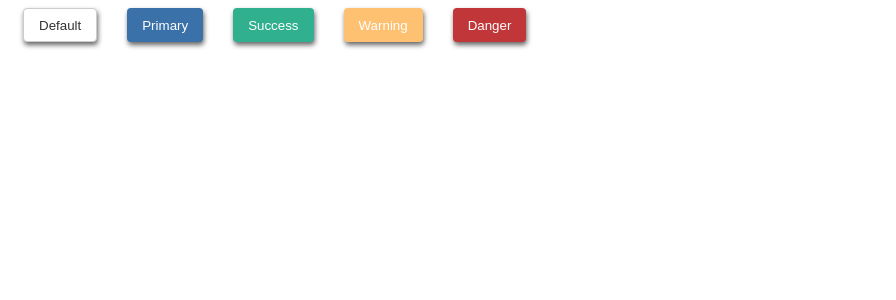
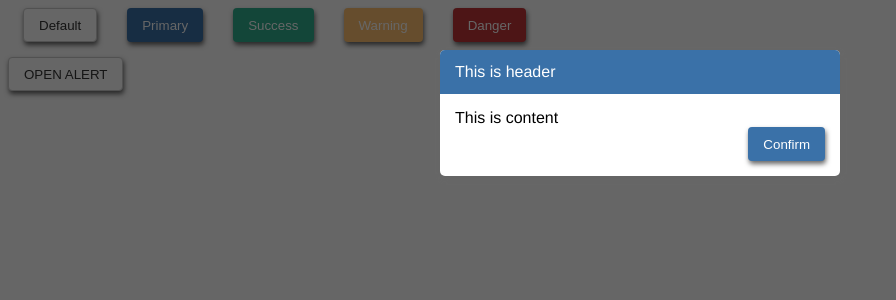
Before and after one commit to chrischen0405/chris-ui, a Vue app: page / in a window 1280 px wide. Shown: the top 300 px of the page, without its empty margins (0-896 px from the left). Built offline with nearby package versions, Linux system fonts and the light colour scheme.

Commit message:
feat: add ChrisAlert

```diff
--- a/src/App.vue
+++ b/src/App.vue
@@ -17,6 +17,21 @@
                 Danger
             </chris-button>
         </div>
+        <chris-button @click="openAlert">OPEN ALERT</chris-button>
+        <chris-alert
+                ref="chrisAlert"
+                type="primary"
+                @confirm="confirmAlert">
+            <template #header>
+                This is header
+            </template>
+            <template #content>
+                This is content
+            </template>
+            <template #btnText>
+                Confirm
+            </template>
+        </chris-alert>
     </div>
 </template>
 
@@ -27,6 +42,12 @@ export default {
     methods: {
         onClick (type) {
             console.log('click!', type)
+        },
+        openAlert () {
+            this.$refs.chrisAlert.openAlert()
+        },
+        confirmAlert () {
+            console.log('confirm alert')
         }
     }
 }
@@ -42,6 +63,7 @@ export default {
 .btn-list {
     display: flex;
     flex-direction: row;
+    margin-bottom: 15px;
     .chris-button {
         margin: 0 15px;
     }
--- /dev/null
+++ b/src/libs/chris-ui/chris-alert/index.vue
@@ -0,0 +1,131 @@
+<template>
+    <div
+            class="chris-alert"
+            v-show="visible"
+            :class="[
+                `alert-${ type }`
+            ]">
+        <div class="chris-alert-inner">
+            <header>
+                <h1><slot name="header"></slot></h1>
+            </header>
+            <div class="content">
+                <p><slot name="content"></slot></p>
+                <chris-button
+                        class="alert-btn"
+                        :type="type"
+                        @click="closeAlert">
+                    <slot name="btnText"></slot>
+                </chris-button>
+            </div>
+        </div>
+    </div>
+</template>
+
+<script>
+const typeMap = [
+    'primary',
+    'success',
+    'warning',
+    'danger'
+]
+
+export default {
+    name: 'ChrisAlert',
+    props: {
+        type: {
+            type: String,
+            default: 'primary',
+            validate (value) {
+                return typeMap.includes(value)
+            }
+        }
+    },
+    data () {
+        return {
+            visible: true
+        }
+    },
+    methods: {
+        openAlert () {
+            this.visible = true
+        },
+        closeAlert () {
+            this.$emit('confirm')
+            this.visible = false
+        }
+    }
+}
+</script>
+
+<style scoped lang="scss">
+.chris-alert {
+    position: fixed;
+    top: 0;
+    left: 0;
+    width: 100%;
+    height: 100%;
+    background-color: rgba(0, 0, 0, .6);
+
+    .chris-alert-inner {
+        position: absolute;
+        top: 50px;
+        left: 50%;
+        width: 400px;
+        margin-left: -200px;
+        border-radius: 5px;
+        background-color: $--color-white;
+        overflow: hidden;
+        box-shadow: 1px 3px 5px $--color-shadow;
+
+        h1,
+        p {
+            margin: 0;
+            font-weight: normal;
+            font-size: 16px;
+        }
+
+        header {
+            height: 44px;
+            padding: 0 15px;
+            line-height: 44px;
+            box-sizing: border-box;
+            color: $--color-white;
+        }
+
+        .content {
+            padding: 15px;
+            box-sizing: border-box;
+
+            .alert-btn {
+                float: right;
+                margin-bottom: 15px;
+            }
+        }
+    }
+
+    &.alert-primary {
+        header {
+            background-color: $--color-primary;
+        }
+    }
+
+    &.alert-success {
+        header {
+            background-color: $--color-success;
+        }
+    }
+
+    &.alert-warning {
+        header {
+            background-color: $--color-warning;
+        }
+    }
+
+    &.alert-danger {
+        header {
+            background-color: $--color-danger;
+        }
+    }
+}
+</style>
--- a/src/libs/chris-ui/index.js
+++ b/src/libs/chris-ui/index.js
@@ -1,6 +1,8 @@
+import ChrisAlert from './chris-alert'
 import ChrisButton from './chris-button'
 
 const componentMap = [
+    ChrisAlert,
     ChrisButton
 ]
 
```
